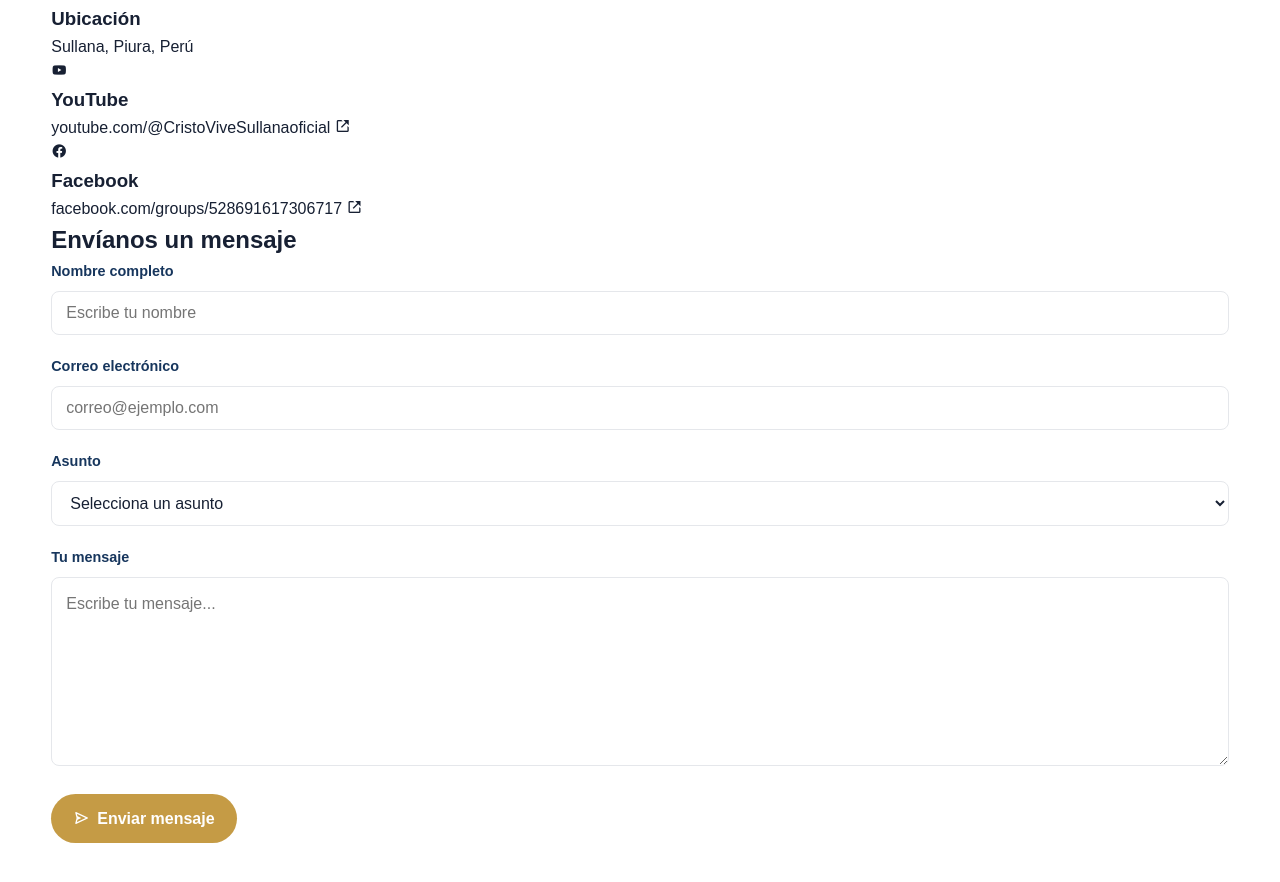
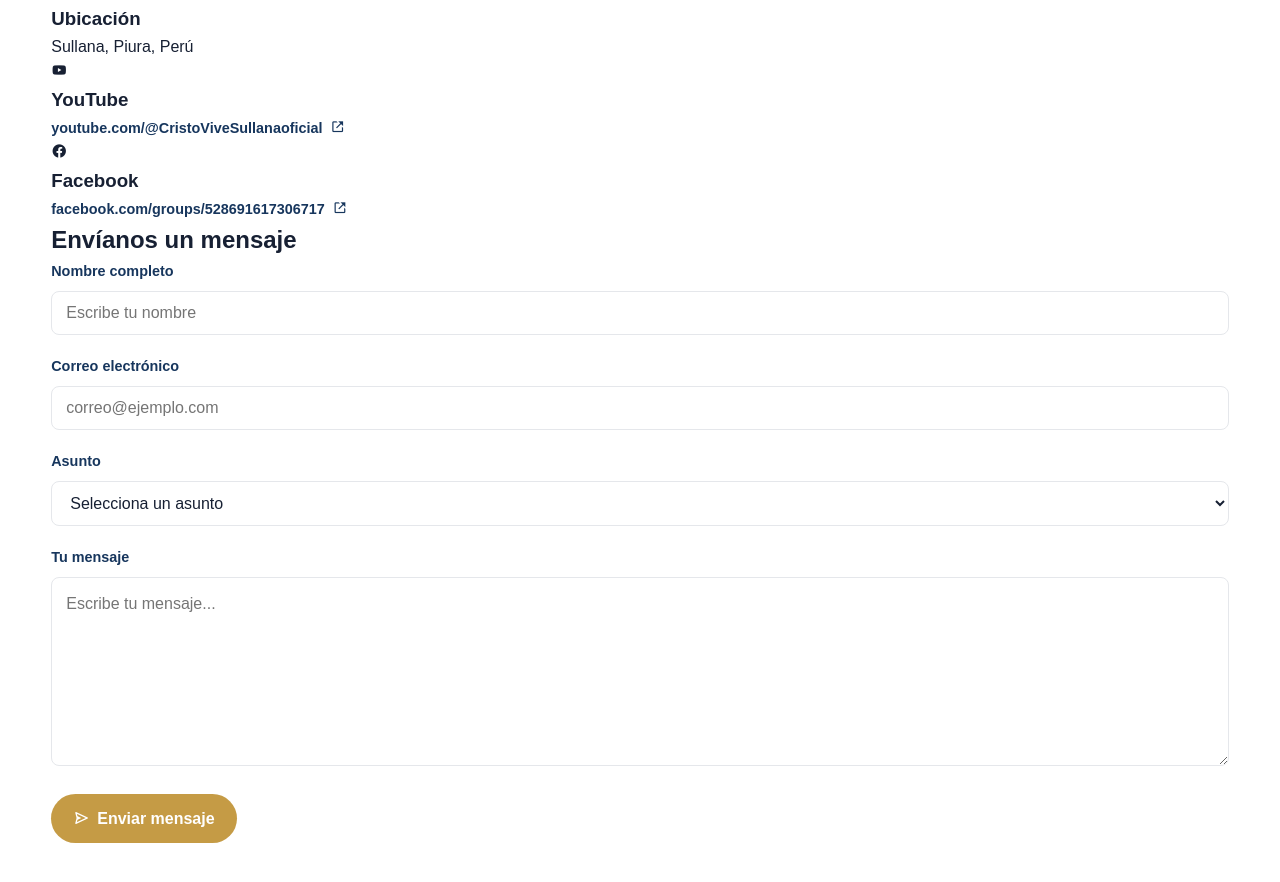
Before and after one commit to AlexAto-coder/cristo-vive-sullana, a plain HTML site: page contacto.html in a window 1280 px wide. Shown: the part 862-1744 px from the top of the page. Drawn offline with nearby package versions, Linux system fonts and the light colour scheme.

Commit message:
Actualiza estilos y configuración de Supabase

```diff
--- a/css/estilos.css
+++ b/css/estilos.css
@@ -1873,3 +1873,23 @@ button {
         padding: 25px;
     }
 }
+
+
+/* Enlaces de redes sociales en Contacto */
+
+.contact-item a {
+    color: var(--color-primary);
+    font-size: 0.9rem;
+    font-weight: 600;
+    text-decoration: none;
+    overflow-wrap: anywhere;
+    transition: var(--transition);
+}
+
+.contact-item a:hover {
+    color: var(--color-secondary);
+}
+
+.contact-item a i {
+    margin-left: 4px;
+}
```
Also changed, not shown: js/supabase.js (indentation only).
